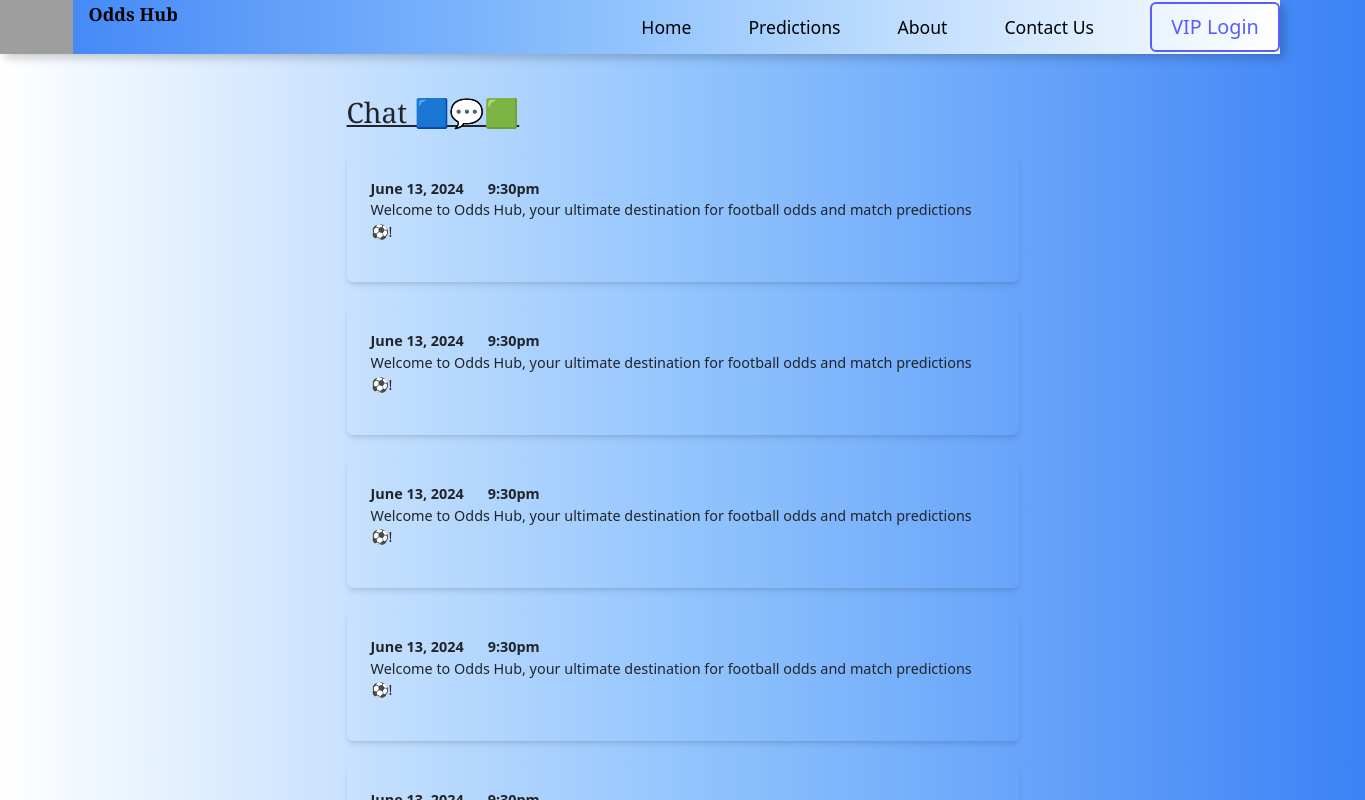
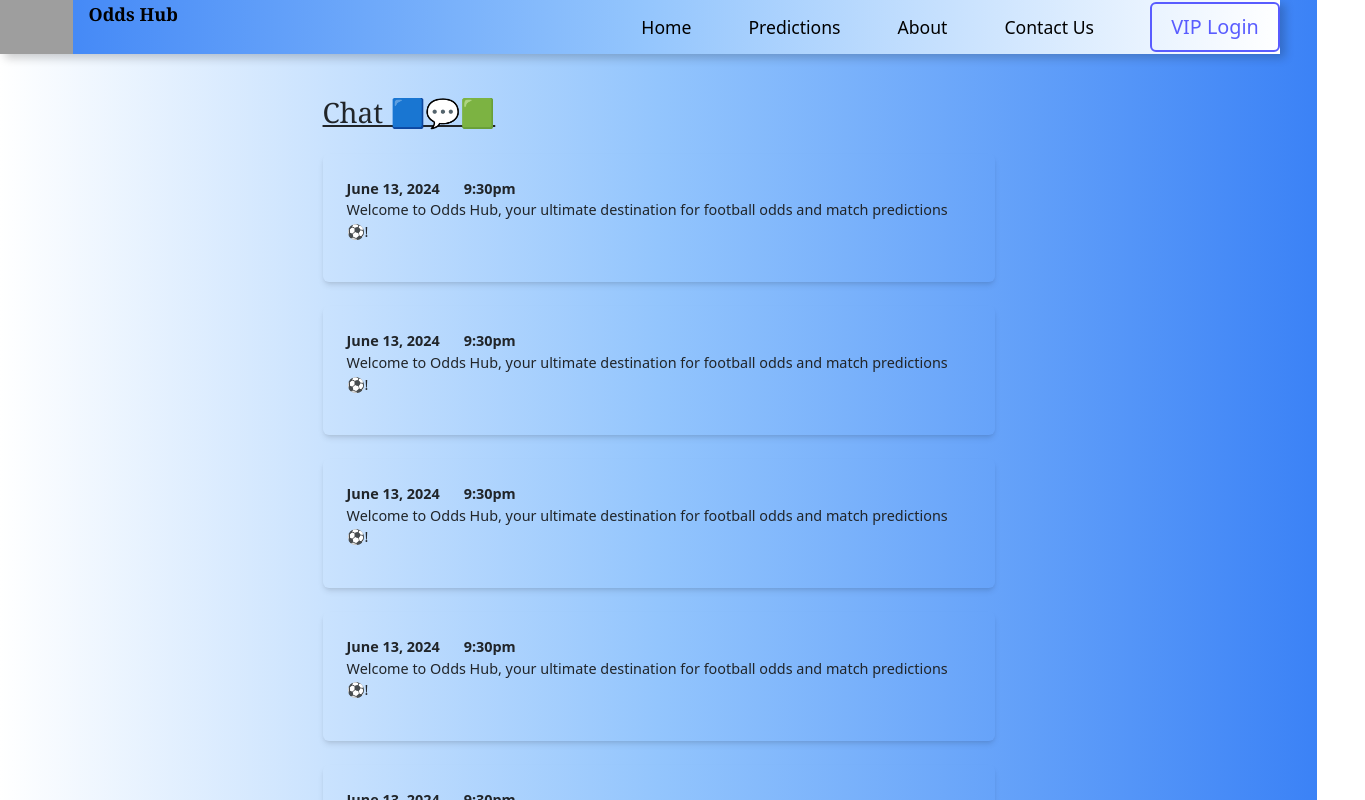
Before and after one commit to frankosparks-prog/bet-odds, a React (Create React App) app: page /chat in a window 1280 px wide. Shown: the top 800 px of the page, 1365 px wide, since content can reach past the window. Built offline with nearby package versions, Linux system fonts and the light colour scheme; grey boxes are pictures that could not be loaded.

Commit message:
minor improvements on the chat page

```diff
--- a/src/components/Chat.jsx
+++ b/src/components/Chat.jsx
@@ -118,7 +118,8 @@ const Chat = () => {
   };
 
   return (
-    <div className="bg-gradient-to-r to-blue-500 via-blue-300 from-white p-4">
+    <div className="bg-gradient-to-r to-blue-500 via-blue-300 from-white ">
+      <div className="p-4">
         <div className="w-full md:max-w-[800px] mx-auto p-[4rem]">
           <h3 className="font-serif mt-2 underline">Chat 🟦💬🟩</h3>
 
@@ -161,7 +162,7 @@ const Chat = () => {
               </button>
             </form>
           )}
-
+        </div>
       </div>
       <Footer />
     </div>
```
Lines whose indentation alone changed are shown as unchanged.
